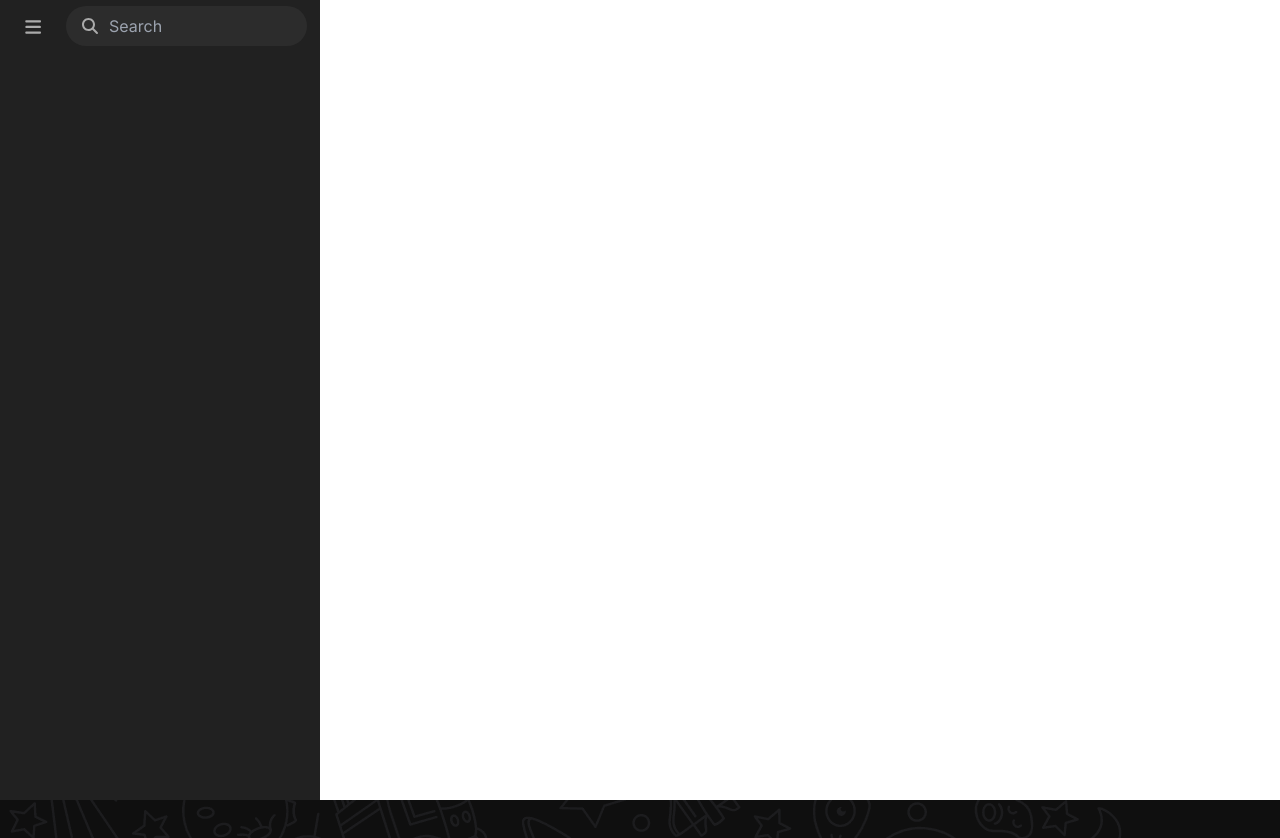
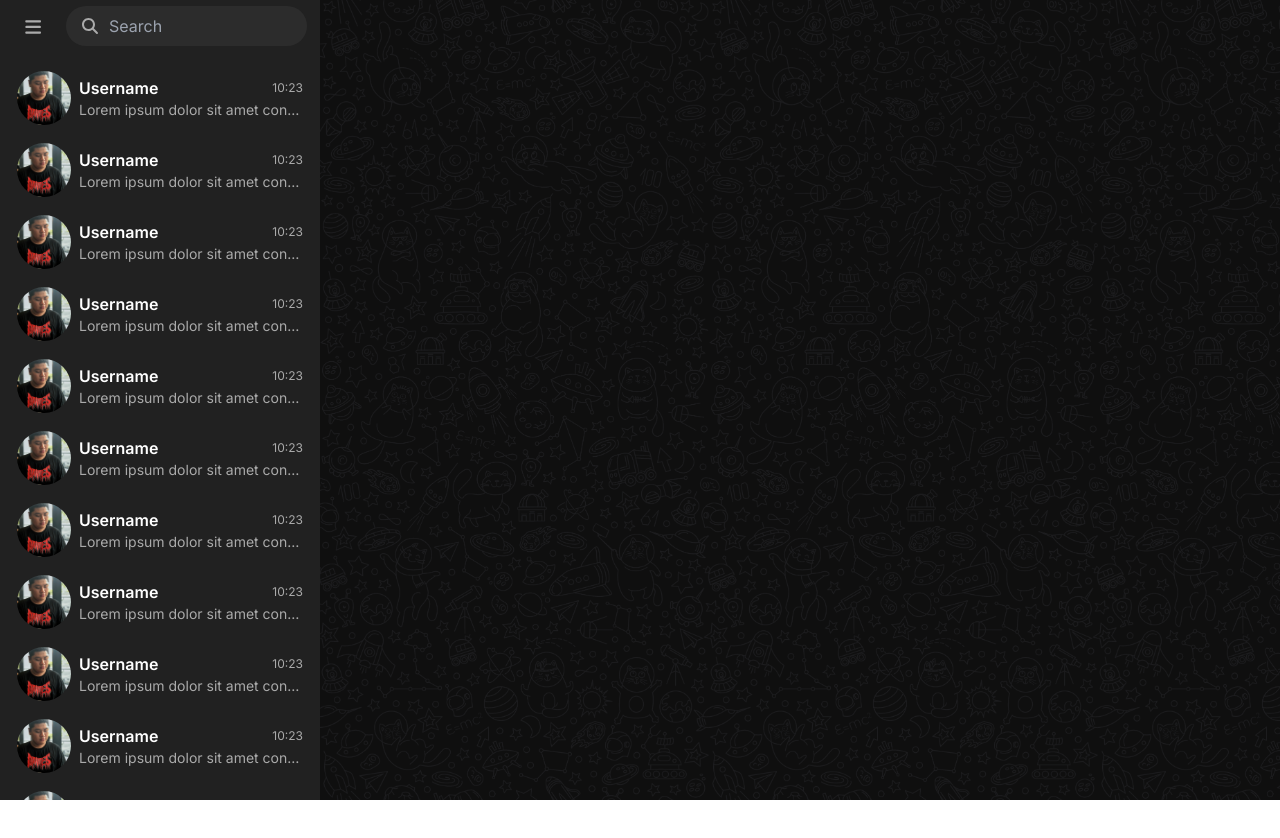
Before and after one commit to NguyenPhi1816/telegram-clone, a Next.js app: page / in a window 1280 px wide. Shown: the top 838 px of the page. After the commit the page ends 800 px from the top, so only its background shows below. Built offline with nearby package versions, Linux system fonts and the light colour scheme.

Commit message:
create sidebar chat list & set up dynamic routes

```diff
--- /dev/null
+++ b/src/app/[id]/page.tsx
@@ -0,0 +1,11 @@
+'use client';
+
+const ChatPage = async ({ params }: { params: { id: string } }) => {
+    return (
+        <div className="background">
+            <div>{params.id}</div>
+        </div>
+    );
+};
+
+export default ChatPage;
--- a/src/app/global.css
+++ b/src/app/global.css
@@ -5,6 +5,10 @@
 @layer components {
     .input {
         @apply rounded-full w-full h-10 bg-hover outline-none focus:outline-primary focus:caret-primary;
+    }
+
+    .background {
+        @apply relative bg-theme w-[75vw] h-[100vh] text-white after:absolute after:top-0 after:left-0 after:block after:w-full after:h-full after:bg-repeat after:bg-contain after:bg-background-pattern;
     }
 }
 
@@ -17,6 +21,23 @@
     /* Text color */
     --color-text-primary: #8774e1;
     --color-text-secondary: #aaaaaa;
+}
+
+/* Custom scrollbar styles for webkit browsers */
+html *::-webkit-scrollbar {
+    border-radius: 0;
+    width: 4px;
+    height: 4px;
+}
+
+html *::-webkit-scrollbar-thumb {
+    border-radius: 4px;
+    background-color: #2c2c2c;
+}
+
+html *::-webkit-scrollbar-track {
+    border-radius: 0;
+    background-color: transparent;
 }
 
 @keyframes rotateNega180deg {
@@ -36,3 +57,15 @@
         transform: rotate(360deg);
     }
 }
+
+.sidebar-chat-item-active {
+    background-color: #8774e1;
+}
+
+.sidebar-chat-item-active:hover {
+    background-color: #8774e1 !important;
+}
+
+.sidebar-chat-item-active-text {
+    color: white;
+}
--- a/src/app/layout.tsx
+++ b/src/app/layout.tsx
@@ -5,7 +5,7 @@ import '@fortawesome/fontawesome-svg-core/styles.css';
 import { config } from '@fortawesome/fontawesome-svg-core';
 config.autoAddCss = false;
 
-import Sidebar from '@/components/Sidebar';
+import Sidebar from '@/components/Sidebar/Sidebar';
 
 const inter = Inter({ subsets: ['latin'] });
 
@@ -29,7 +29,9 @@ export default function RootLayout({
                     type="image/svg+xml"
                 ></link>
             </head>
-            <body className={inter.className}>
+            <body
+                className={`${inter.className} flex w-full h-full overflow-hidden`}
+            >
                 <Sidebar />
                 {children}
             </body>
--- a/src/app/page.tsx
+++ b/src/app/page.tsx
@@ -1,7 +1,3 @@
 export default function Home() {
-    return (
-        <div className="bg-theme">
-            <img src="/telegram_background.png" alt="background image" />
-        </div>
-    );
+    return <div className="background"></div>;
 }
--- a/src/components/Sidebar.tsx
+++ b/src/components/Sidebar/Sidebar.tsx
@@ -7,6 +7,7 @@ import {
     faSearch,
 } from '@fortawesome/free-solid-svg-icons';
 import { FontAwesomeIcon } from '@fortawesome/react-fontawesome';
+import SidebarChatList from './SidebarChatList';
 
 const Sidebar = () => {
     const [isSearchFocused, setIsSearchFocused] = useState<boolean>(false);
@@ -21,7 +22,7 @@ const Sidebar = () => {
 
     return (
         <nav className="h-[100vh] w-[25vw]">
-            <div className="h-full bg-background">
+            <div className="flex flex-col h-full bg-background">
                 <div className="flex pt-[6px] pb-2 px-[13px] text-secondary">
                     <div
                         id="sidebar-header-btn"
@@ -58,7 +59,9 @@ const Sidebar = () => {
                         </span>
                     </div>
                 </div>
-                <div></div>
+                <div className="flex-1 overflow-hidden">
+                    <SidebarChatList />
+                </div>
             </div>
         </nav>
     );
--- /dev/null
+++ b/src/components/Sidebar/SidebarChatList.tsx
@@ -0,0 +1,71 @@
+import Link from 'next/link';
+import { usePathname } from 'next/navigation';
+
+const SidebarChatList = () => {
+    const pathName = usePathname();
+
+    return (
+        <div className="w-full h-full p-2 overflow-y-scroll">
+            <ul>
+                {Array.from({ length: 20 }, (_, index) => ({ id: index })).map(
+                    (item) => (
+                        <li key={item.id}>
+                            <Link href={`${item.id}`} className="block">
+                                <div
+                                    className={`${
+                                        pathName.replace('/', '').toString() ===
+                                            item.id.toString() &&
+                                        'sidebar-chat-item-active'
+                                    }  p-[9px] flex w-full items-center place-content-between rounded-lg hover:bg-hover`}
+                                >
+                                    <img
+                                        className="mr-2 w-[54px] h-[54px] rounded-full"
+                                        src="/test-image.jpg"
+                                        alt="User Image"
+                                    />
+                                    <span className="w-chat-item-info-width flex flex-col place-content-evenly">
+                                        <span className="flex items-center place-content-between">
+                                            <h3 className="text-white font-semibold">
+                                                Username
+                                            </h3>
+                                            <p
+                                                className={`${
+                                                    pathName
+                                                        .replace('/', '')
+                                                        .toString() ===
+                                                        item.id.toString() &&
+                                                    'sidebar-chat-item-active-text'
+                                                } text-secondary text-xs`}
+                                            >
+                                                10:23
+                                            </p>
+                                        </span>
+                                        <p
+                                            className={`${
+                                                pathName
+                                                    .replace('/', '')
+                                                    .toString() ===
+                                                    item.id.toString() &&
+                                                'sidebar-chat-item-active-text'
+                                            } w-full text-secondary text-sm truncate`}
+                                        >
+                                            Lorem ipsum dolor sit amet
+                                            consectetur, adipisicing elit. Enim
+                                            voluptates ratione, temporibus quis
+                                            odit velit ipsam reiciendis mollitia
+                                            maiores dolor beatae tenetur commodi
+                                            in eos sapiente similique quam
+                                            quisquam earum.
+                                        </p>
+                                    </span>
+                                </div>
+                            </Link>
+                        </li>
+                    ),
+                )}
+            </ul>
+        </div>
+    );
+};
+
+export default SidebarChatList;
--- a/tailwind.config.ts
+++ b/tailwind.config.ts
@@ -23,6 +23,12 @@ const config: Config = {
             caretColor: {
                 primary: 'var(--color-text-primary)',
             },
+            backgroundImage: {
+                'background-pattern': "url('/telegram_background.png')",
+            },
+            width: {
+                'chat-item-info-width': 'calc(100% - 54px - 8px)',
+            },
         },
     },
     plugins: [],
```
Also changed, not shown: public/test-image.jpg (added).
